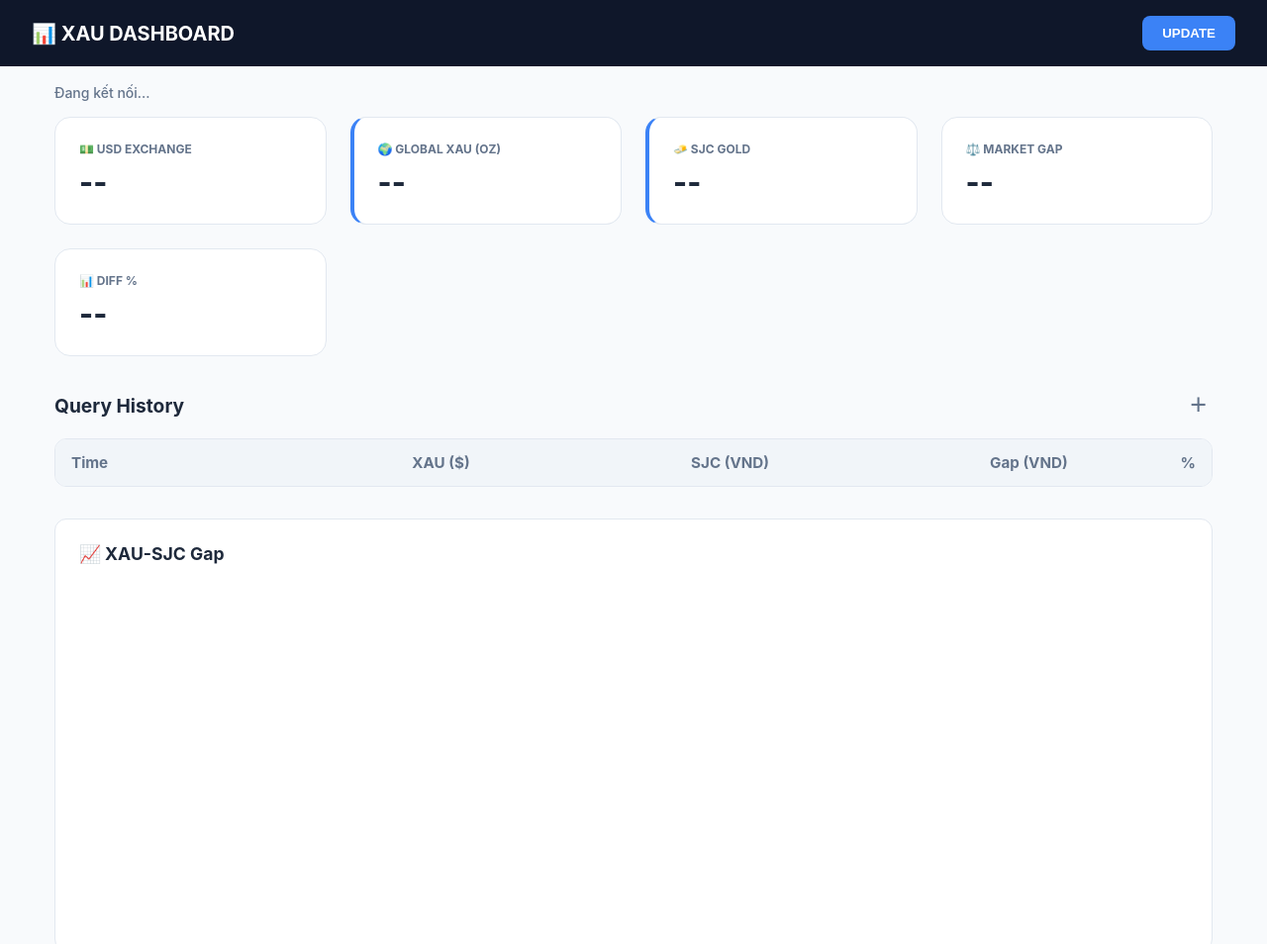
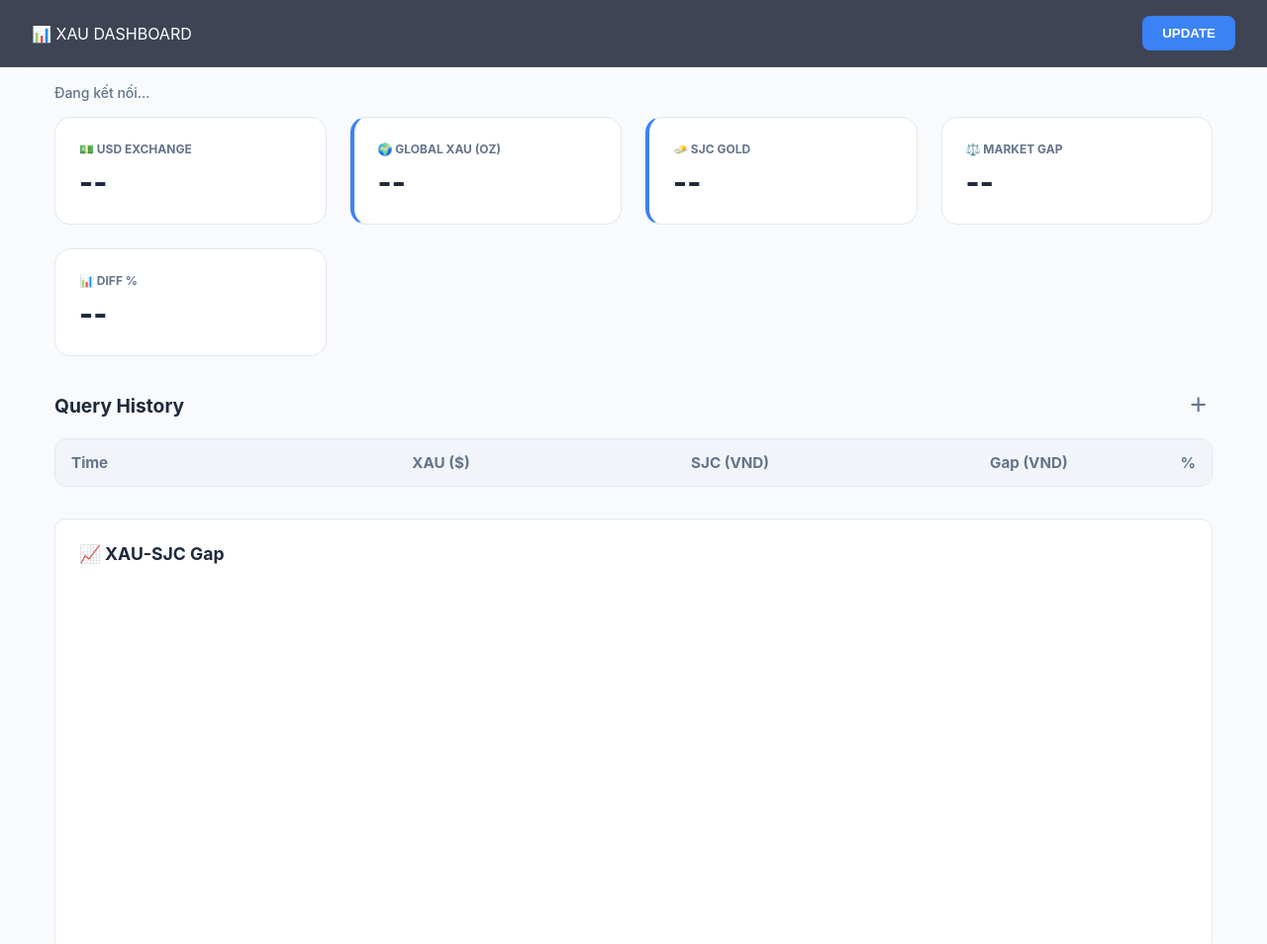
Before and after one commit to gentlemanzs/XAUUSD, a website: page public/index.html in a window 1280 px wide. Shown: the top 954 px of the page at 99% size. Drawn offline with nearby package versions, Linux system fonts and the light colour scheme; no server answers.

Commit message:
Update index.html

```diff
--- a/public/index.html
+++ b/public/index.html
@@ -8,8 +8,18 @@
 <style>
 :root { --bg-color: #f8fafc; --header-bg: #0f172a; --card-bg: #ffffff; --primary-text: #1e293b; --secondary-text: #64748b; --up-color: #10b981; --down-color: #ef4444; --border-color: #e2e8f0; --accent-color: #3b82f6; }
 body { margin: 0; font-family: 'Inter', -apple-system, system-ui, sans-serif; background: var(--bg-color) !important; color: var(--primary-text); overflow-x: hidden; overscroll-behavior-y: contain; }
-header { padding: 1rem 2rem; background: var(--header-bg); color: white; display: flex; justify-content: space-between; align-items: center; position: fixed; top: 0; left: 0; width: 100%; box-sizing: border-box; z-index: 1000; }
-.brand { font-size: 1.25rem; font-weight: 700; }
+header {
+  padding: 1rem 2rem;
+  /* Nền trong suốt 80% */
+  background: rgba(15, 23, 42, 0.8);
+  /* Hiệu ứng làm mờ kính */
+  backdrop-filter: blur(12px);
+  -webkit-backdrop-filter: blur(12px);
+  /* Viền dưới mỏng tạo ranh giới */
+  border-bottom: 1px solid rgba(255, 255, 255, 0.08);
+  color: white; display: flex; justify-content: space-between; align-items: center;
+  position: fixed; top: 0; left: 0; width: 100%; box-sizing: border-box; z-index: 1000;
+}
 #updateBtn { background: var(--accent-color); color: white; border: none; padding: 10px 20px; border-radius: 8px; font-weight: 600; cursor: pointer; }
 .container { width: 100%; max-width: 1200px; margin: 0 auto; background: var(--bg-color); min-height: 100vh; padding: 85px 15px 3rem 15px; box-sizing: border-box; }
 .grid { display: grid; grid-template-columns: repeat(auto-fit, minmax(220px, 1fr)); gap: 1.5rem; margin-bottom: 2rem; }
```
